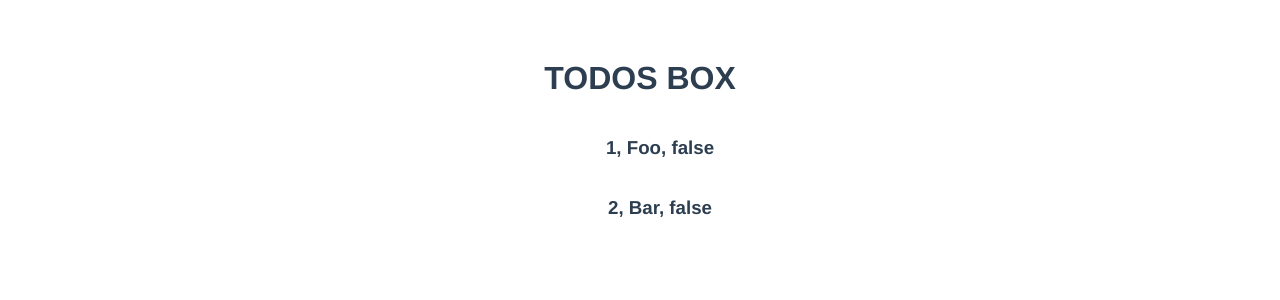
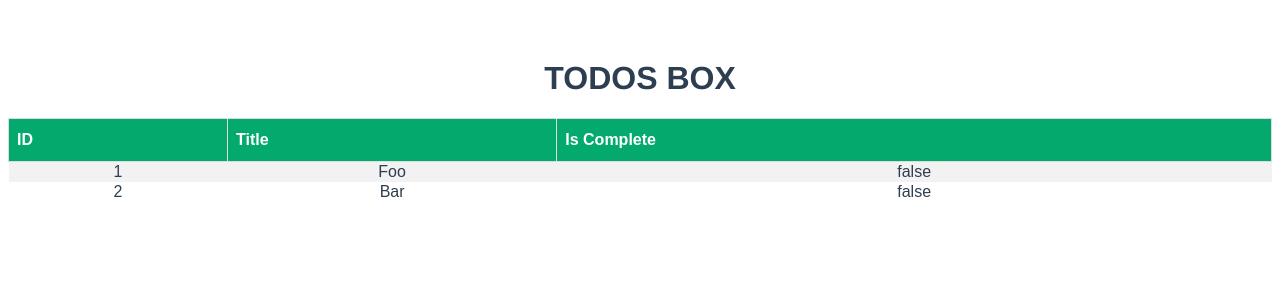
Before and after one commit to wildkoala/fast_api_vue_todo, a Vue app in the folder front_end/: page / in a window 1280 px wide. Shown: the top 300 px of the page. Built offline with nearby package versions, Linux system fonts and the light colour scheme; no server answers.

Commit message:
Adds basic table with HTML/CSS

```diff
--- a/front_end/package.json
+++ b/front_end/package.json
@@ -9,6 +9,8 @@
   },
   "dependencies": {
     "core-js": "^3.6.5",
+    "gridjs": "^5.0.1",
+    "gridjs-vue": "^5.0.1",
     "vue": "^3.0.0"
   },
   "devDependencies": {
--- a/front_end/src/App.vue
+++ b/front_end/src/App.vue
@@ -1,18 +1,15 @@
 <template>
   <div>
     <Todos />
-    <!-- <HelloWorld msg="Welcome to Your Vue.js App"/> -->
   </div>
 </template>
 
 <script>
-//import HelloWorld from './components/HelloWorld.vue'
 import Todos from './components/Todos.vue'
 
 export default {
   name: 'App',
   components: {
-    //HelloWorld,
     Todos
   }
 }
--- a/front_end/src/components/Todo.vue
+++ b/front_end/src/components/Todo.vue
@@ -1,7 +1,7 @@
 <template>
-  <div>
-      <h3>{{ id }}, {{ title }}, {{ is_complete }}</h3>
-  </div>
+    <td>{{ id }}</td>
+    <td>{{ title }}</td>
+    <td>{{ is_complete }}</td>
 </template>
 
 <script>
--- a/front_end/src/components/Todos.vue
+++ b/front_end/src/components/Todos.vue
@@ -1,17 +1,22 @@
 <template>
   <div class="hello">
       <h1>TODOS BOX</h1>
-      <ul class="todos-box">
-        <li v-for="todo in api_todos" v-bind:key="todo.id">
+
+      <table id="customers">
+        <tr>
+          <th>ID</th>
+          <th>Title</th>
+          <th>Is Complete</th>
+        </tr>
+        <tr v-for="todo in api_todos" v-bind:key="todo.id">
             <Todo v-bind:="todo" />
-        </li>
-      </ul>
+        </tr>
+      </table>
   </div>
 </template>
 
 <script>
 import Todo from './Todo.vue'
-
 export default {
   name: 'Todos',
   components: {
@@ -45,4 +50,27 @@ export default {
 ul {
   list-style-type: none;
 }
+
+#customers {
+  font-family: Arial, Helvetica, sans-serif;
+  border-collapse: collapse;
+  width: 100%;
+}
+
+#customers td, #customers th {
+  border: 1px solid #ddd;
+  padding: 8px;
+}
+
+#customers tr:nth-child(even){background-color: #f2f2f2;}
+
+#customers tr:hover {background-color: #ddd;}
+
+#customers th {
+  padding-top: 12px;
+  padding-bottom: 12px;
+  text-align: left;
+  background-color: #04AA6D;
+  color: white;
+}
 </style>
```
Also changed, not shown: 2 other files (tests, documents, lock files or other folders).
